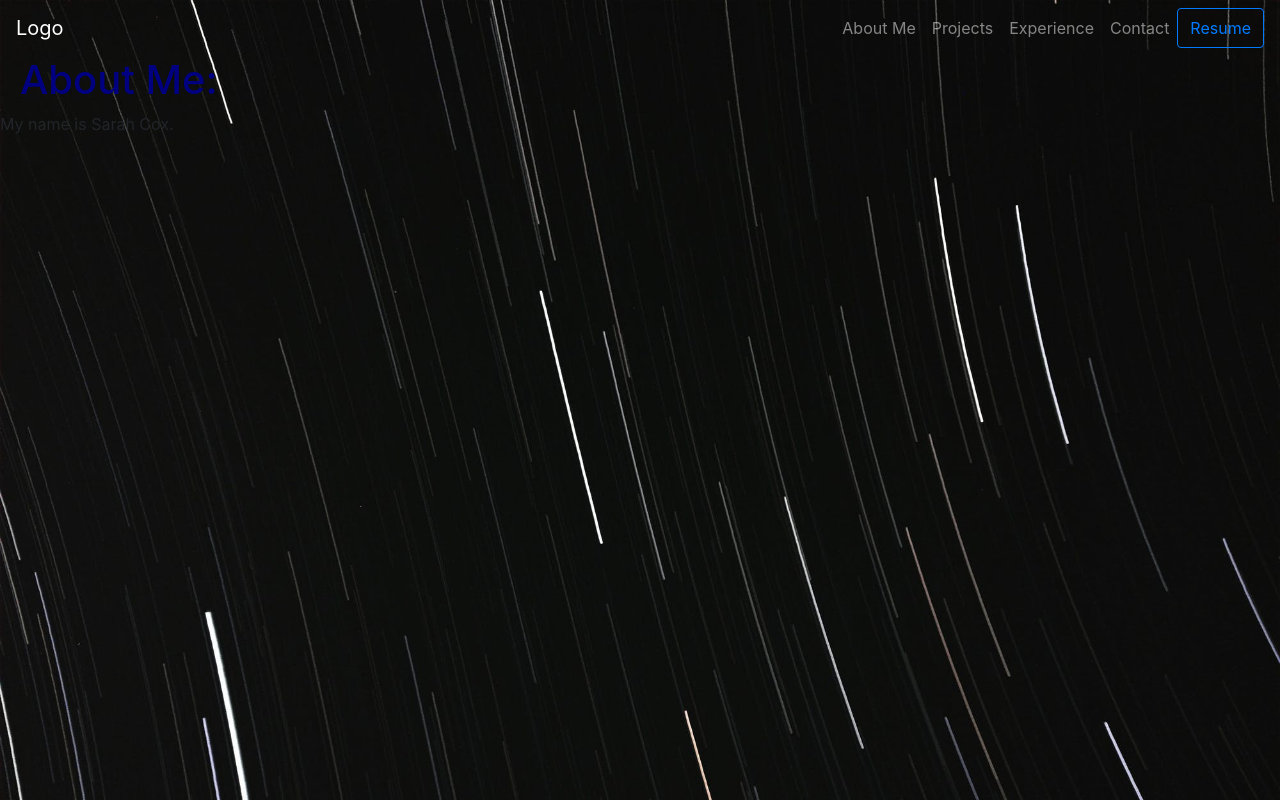
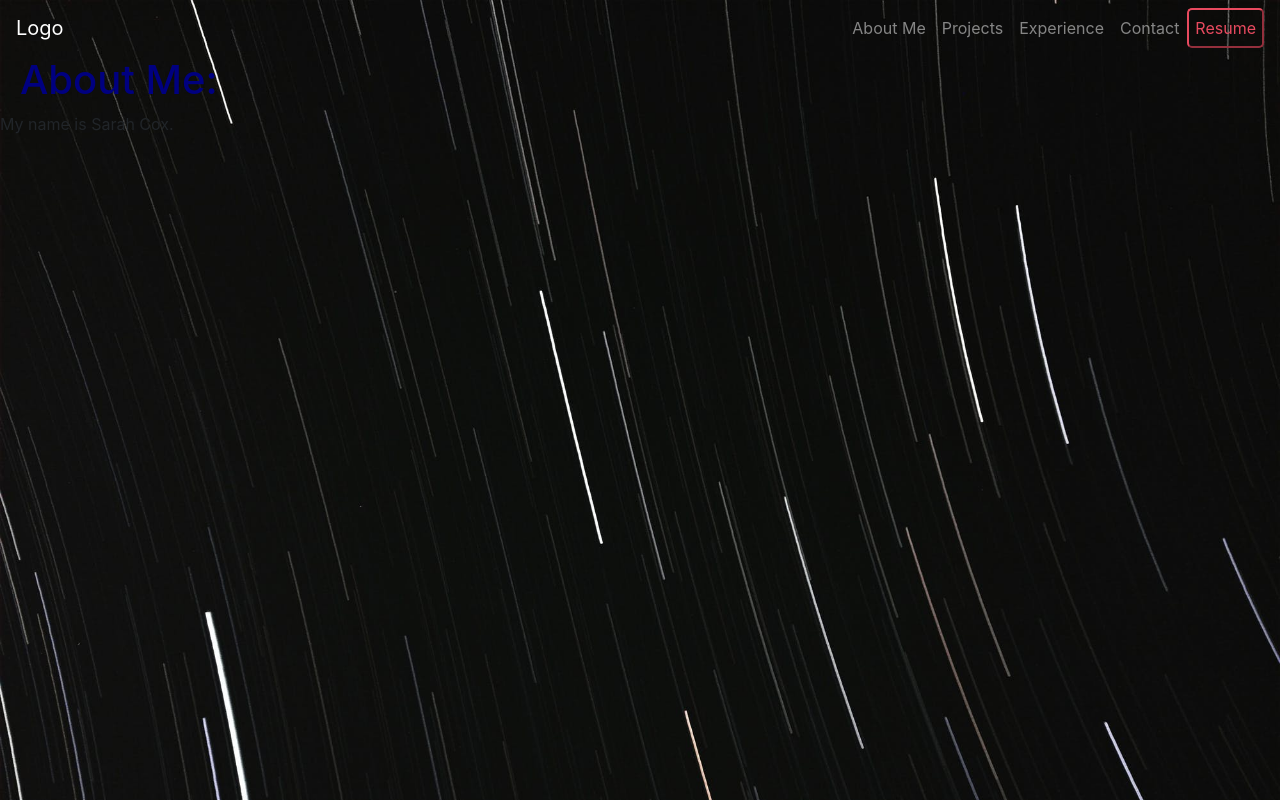
Before and after one commit to SarahBethCox/PersonalSite, a website: page src/index.html in a window 1280 px wide. Drawn offline with nearby package versions, Linux system fonts and the light colour scheme.

Commit message:
button color

```diff
--- a/src/index.html
+++ b/src/index.html
@@ -1,8 +1,8 @@
 <!DOCTYPE html>
 <html>
 <head>
+    <link rel="stylesheet" href="https://stackpath.bootstrapcdn.com/bootstrap/4.4.1/css/bootstrap.min.css" integrity="sha384-Vkoo8x4CGsO3+Hhxv8T/Q5PaXtkKtu6ug5TOeNV6gBiFeWPGFN9MuhOf23Q9Ifjh" crossorigin="anonymous">
     <link rel="stylesheet" type="text/css" href="style.css">
-    <link rel="stylesheet" href="https://stackpath.bootstrapcdn.com/bootstrap/4.4.1/css/bootstrap.min.css" integrity="sha384-Vkoo8x4CGsO3+Hhxv8T/Q5PaXtkKtu6ug5TOeNV6gBiFeWPGFN9MuhOf23Q9Ifjh" crossorigin="anonymous">
 
     <title>Sarah Cox</title>
 </head>
@@ -27,7 +27,7 @@
         <li class="nav-item">
           <a class="nav-link" href="#">Contact </a>
         </li>
-        <button class="btn btn-outline-primary" type="submit">Resume</button>
+        <button class="btn-primary" type="submit">Resume</button>
       </ul>
     </div>
   </nav>
--- a/src/style.css
+++ b/src/style.css
@@ -10,3 +10,10 @@ body {
     color: navy;
     margin-left: 20px;
   }
+
+  .btn-primary {
+    color: #E84A5F;
+    border-color: #E84A5F;
+    border-radius: 5px;
+    background-color: transparent;
+  }
```
